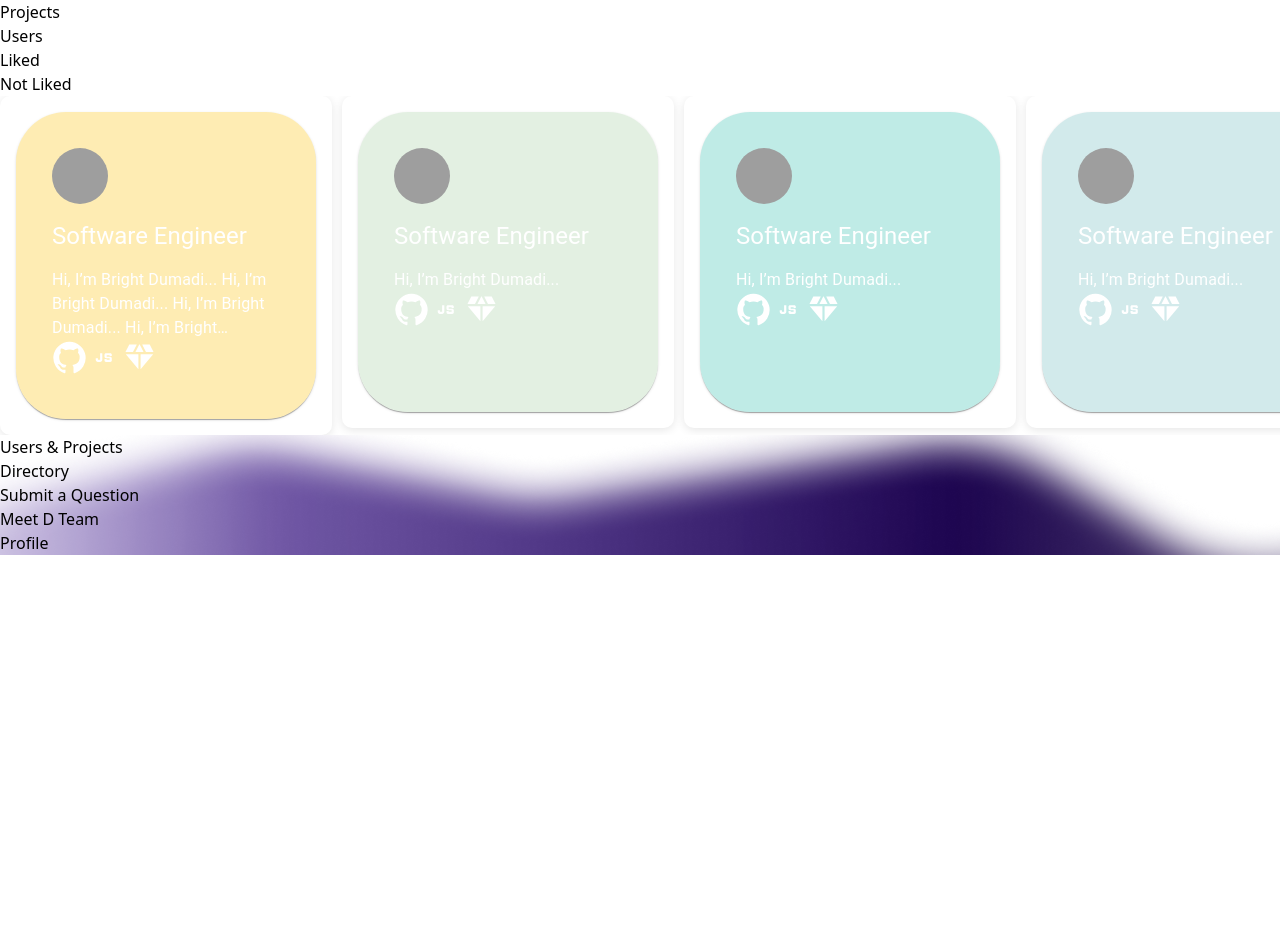
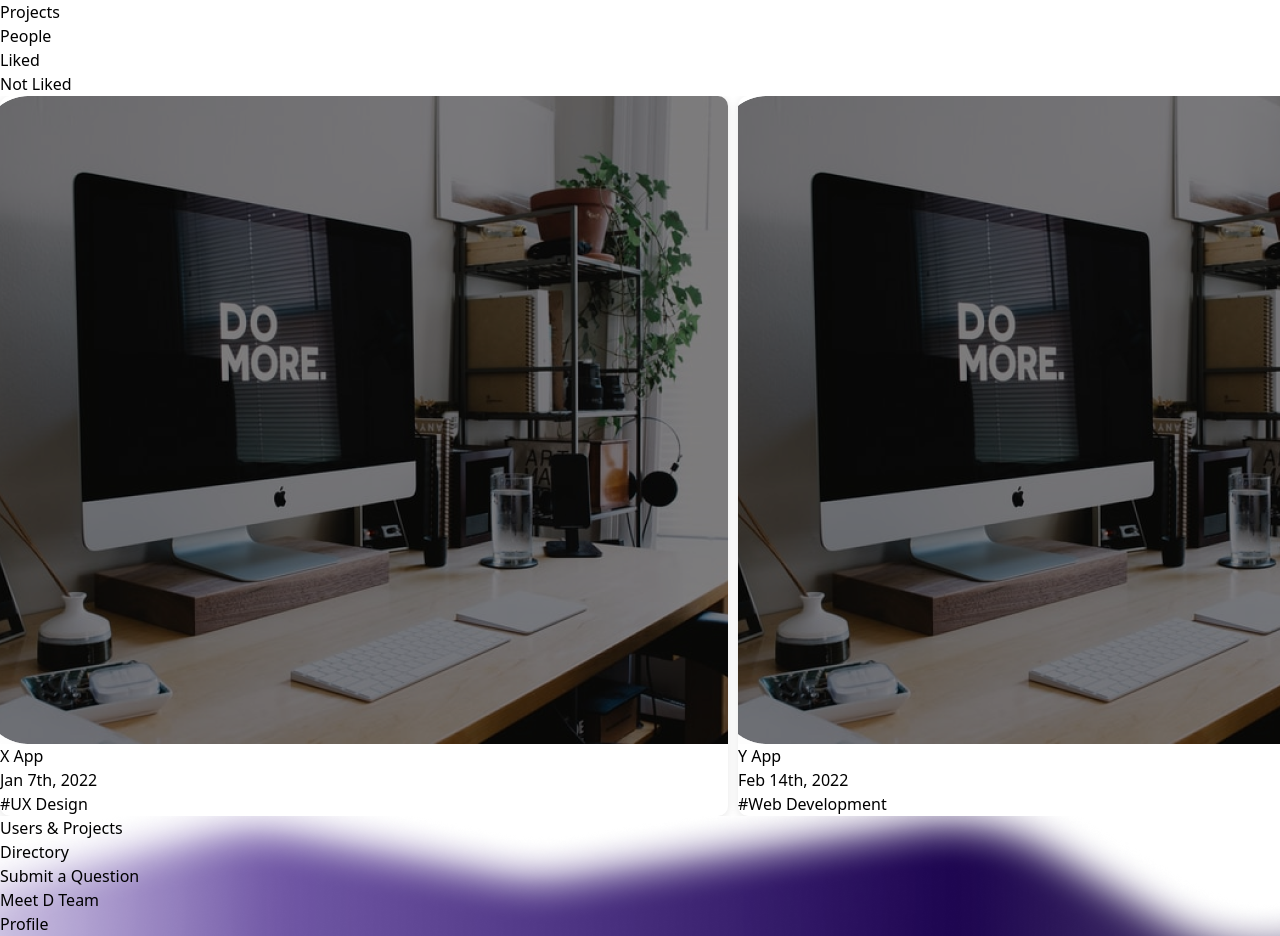
Before and after one commit to MLGEnio/Protik, a React (Vite) app: page /users-projects in a window 1280 px wide. Before the commit the page ends 800 px from the top, so only its background shows below. Built offline with nearby package versions, Linux system fonts and the light colour scheme; grey boxes are pictures that could not be loaded.

Commit message:
finished project user design

```diff
--- a/src/components/ui/Project/Card.jsx
+++ b/src/components/ui/Project/Card.jsx
@@ -1,15 +1,18 @@
-// src/components/User.jsx
 import React from 'react';
 
-const Card = ({ title, filter, setFilter }) => {
+const Card = ({ image, title, date, tag }) => {
     return (
-        <div className="relative flex flex-col items-center">
-            <button
-                className={`bg-gray-800 mr-2 text-white py-1 px-4 rounded-full hover:bg-gray-700 focus:bg-[#B573EE] ${filter === title ? 'bg-gray-700' : ''}`}
-                onClick={() => setFilter(title)}
-            >
-                {title}
-            </button>
+        <div className="relative max-w-xs rounded-lg overflow-hidden shadow-lg mx-3">
+            <img src={image} alt={title} className="w-[300px] h-[250px] object-cover" />
+            <div className="absolute inset-0 bg-black bg-opacity-60 flex flex-col justify-between py-5 px-2 ">
+                <div className="flex flex-col">
+                    <h2 className="text-white text-xl font-bold">{title}</h2>
+                    <p className="text-gray-300">{date}</p>
+                </div>
+                <span className="inline-block bg-purple-600 w-fit text-white text-xs font-semibold mt-2 px-2 py-1 rounded-full">
+                    #{tag}
+                </span>
+            </div>
         </div>
     );
 };
--- a/src/pages/UserProjects.jsx
+++ b/src/pages/UserProjects.jsx
@@ -6,6 +6,7 @@ import 'swiper/css/pagination';
 import { Navigation, Pagination } from 'swiper/modules';
 import SwiperCore from 'swiper';
 import UserCard from "../components/ui/User/Card.jsx";
+import ProjectCard from "../components/ui/Project/Card.jsx";
 
 import { motion, AnimatePresence } from 'framer-motion';
 // Install Swiper modules
@@ -238,13 +239,39 @@ const filterConfig = [
 
 const ProfileSwiper = () => {
     const [filter, setFilter] = useState("Liked")
+    const [mainFilterText, setMainFilterText] = useState("Projects")
     const [mainFilter, setMainFilter] = useState([
         { title: 'Projects'},
-        { title: 'Users'} ,
+        { title: 'People'} ,
     ])
-    const handleSwap = () => {
+    const handleSwap = (title) => {
+        if(title !== mainFilter[0].title){
             setMainFilter([mainFilter[1], mainFilter[0]]);
+            setMainFilterText(title)
+        }
+
     };
+    const projectsConfig = [
+        {
+            image: '/placeholders/img.png', // Update with the correct path
+            title: 'X App',
+            date: 'Jan 7th, 2022',
+            tag: 'UX Design'
+        },
+        {
+            image: '/placeholders/img.png',
+            title: 'Y App',
+            date: 'Feb 14th, 2022',
+            tag: 'Web Development'
+        },
+        {
+            image: '/placeholders/img.png',
+            title: 'Z App',
+            date: 'Mar 10th, 2022',
+            tag: 'Graphic Design'
+        }
+        // Add more projects as needed
+    ];
     const colors = [
         'rgba(252, 191, 4, 0.3)',  // #FCBF04
         'rgba(161, 204, 158, 0.3)', // #A1CC9E
@@ -259,7 +286,7 @@ const ProfileSwiper = () => {
                         <motion.h2
                             key={item.title}
                             className={`relative flex flex-col items-center text-[#B573EE] cursor-pointer ${index ===0 ? "text-5xl mr-5" : "text-xl"}`}
-                            onClick={handleSwap}
+                            onClick={()=>handleSwap(item.title)}
                             initial={{ opacity: 0, y: -20 }}
                             animate={{ opacity: 1, y: 0 }}
                             exit={{ opacity: 0, y: 20 }}
@@ -275,8 +302,8 @@ const ProfileSwiper = () => {
                 {filterConfig.map((item) => (
                     <div key={item.title} className="relative flex flex-col items-center">
                         <button
-                            className={`bg-gray-800 mr-2 text-white py-1 px-4 rounded-full hover:bg-gray-700 focus:bg-[#B573EE] ${filter === item.title ? 'bg-gray-700' : ''}`}
-                            onClick={() => setMainFilter(item.title)}
+                            className={`bg-gray-800 mr-2 text-white py-1 px-4 rounded-full bg-opacity-50 hover:bg-gray-700 focus:text-[#B573EE] focus:bg-opacity-20 ${filter === item.title ? 'bg-gray-700' : ''}`}
+                            onClick={() => setFilter(item.title)}
                         >
                             {item.title}
                         </button>
@@ -291,7 +318,20 @@ const ProfileSwiper = () => {
                 // pagination={{ clickable: true }}
                 className="mySwiper"
             >
-                {profiles.map((profile, index) => (
+                {mainFilterText === "Projects" ?
+                    projectsConfig.map((project, index) => (
+                        <SwiperSlide key={index} style={{width: 'auto'}}>
+                            <ProjectCard
+                                key={index}
+                                image={project.image || sampleImage} // Provide a default image if none is specified
+                                title={project.title}
+                                date={project.date}
+                                tag={project.tag}
+                            />
+                        </SwiperSlide>
+                    ))
+                    :
+                    profiles.map((profile, index) => (
                         <SwiperSlide key={index} style={{width: 'auto'}}>
                             <UserCard
                                 key={profile.title}
```
Also changed, not shown: public/placeholders/img.png (added). Lines whose indentation alone changed are shown as unchanged.
